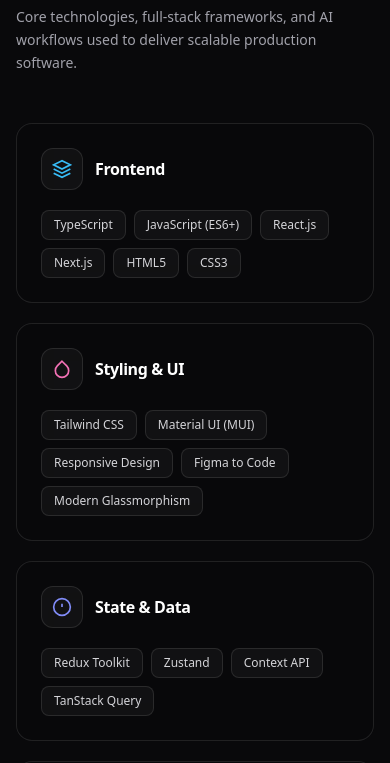
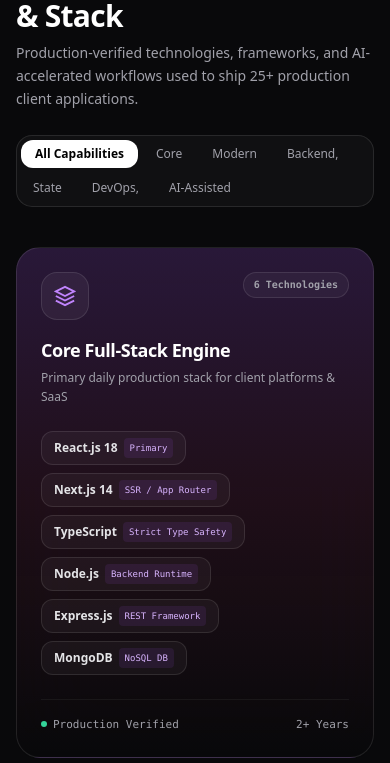
Before and after one commit to iamahmdev/ahmad-portfolio, a Next.js app: page / in a window 390 px wide. Shown: the part 6534-7297 px from the top of the page. Built offline with nearby package versions, Linux system fonts and the light colour scheme.

Commit message:
feat: redesign skills section into modern recruiter-centric capability bento grid with interactive filters and depth badges

```diff
--- a/src/pages/home/components/SkillsSection.tsx
+++ b/src/pages/home/components/SkillsSection.tsx
@@ -1,78 +1,165 @@
 "use client";
-import React from "react";
+import React, { useState } from "react";
 import { SectionPolygons } from "@/components/AmbientBackground";
-import { skillsList } from "../data/home.data";
+
+interface SkillItem {
+  name: string;
+  level: "Daily Production" | "Proficient" | "Workflow";
+  badge?: string;
+}
+
+interface SkillCategory {
+  id: string;
+  title: string;
+  subtitle: string;
+  color: string;
+  borderGlow: string;
+  tagColor: string;
+  icon: React.ReactNode;
+  skills: SkillItem[];
+}
 
 export default function SkillsSection() {
-  const categoryMeta: Record<string, { icon: React.ReactNode; color: string; border: string; glow: string }> = {
-    Frontend: {
-      color: "text-sky-400",
-      border: "hover:border-sky-500/40",
-      glow: "hover:shadow-[0_0_30px_rgba(56,189,248,0.15)]",
+  const [activeTab, setActiveTab] = useState<string>("all");
+
+  const categories: SkillCategory[] = [
+    {
+      id: "core",
+      title: "Core Full-Stack Engine",
+      subtitle: "Primary daily production stack for client platforms & SaaS",
+      color: "from-purple-500/20 via-pink-500/10 to-transparent",
+      borderGlow: "hover:border-purple-400/50 hover:shadow-[0_0_35px_rgba(168,85,247,0.2)]",
+      tagColor: "bg-purple-500/10 text-purple-300 border-purple-500/20",
       icon: (
-        <svg width="20" height="20" viewBox="0 0 24 24" fill="none" stroke="currentColor" strokeWidth="2">
+        <svg width="22" height="22" viewBox="0 0 24 24" fill="none" stroke="currentColor" strokeWidth="2" className="text-purple-400">
           <polygon points="12 2 2 7 12 12 22 7 12 2" />
           <polyline points="2 17 12 22 22 17" />
           <polyline points="2 12 12 17 22 12" />
         </svg>
       ),
+      skills: [
+        { name: "React.js 18", level: "Daily Production", badge: "Primary" },
+        { name: "Next.js 14", level: "Daily Production", badge: "SSR / App Router" },
+        { name: "TypeScript", level: "Daily Production", badge: "Strict Type Safety" },
+        { name: "Node.js", level: "Daily Production", badge: "Backend Runtime" },
+        { name: "Express.js", level: "Daily Production", badge: "REST Framework" },
+        { name: "MongoDB", level: "Daily Production", badge: "NoSQL DB" },
+      ],
     },
-    "Styling & UI": {
-      color: "text-pink-400",
-      border: "hover:border-pink-500/40",
-      glow: "hover:shadow-[0_0_30px_rgba(244,114,182,0.15)]",
+    {
+      id: "frontend",
+      title: "Modern UI & Frontend Engineering",
+      subtitle: "Pixel-perfect, accessible, and responsive user interfaces",
+      color: "from-sky-500/20 via-blue-500/10 to-transparent",
+      borderGlow: "hover:border-sky-400/50 hover:shadow-[0_0_35px_rgba(56,189,248,0.2)]",
+      tagColor: "bg-sky-500/10 text-sky-300 border-sky-500/20",
       icon: (
-        <svg width="20" height="20" viewBox="0 0 24 24" fill="none" stroke="currentColor" strokeWidth="2">
-          <path d="M12 2.69l5.66 5.66a8 8 0 1 1-11.31 0z" />
+        <svg width="22" height="22" viewBox="0 0 24 24" fill="none" stroke="currentColor" strokeWidth="2" className="text-sky-400">
+          <rect x="3" y="3" width="18" height="18" rx="2" />
+          <path d="M3 9h18M9 21V9" />
         </svg>
       ),
+      skills: [
+        { name: "Tailwind CSS", level: "Daily Production", badge: "Utility-First" },
+        { name: "Framer Motion", level: "Proficient", badge: "Fluid Micro-Interactions" },
+        { name: "Material UI (MUI)", level: "Proficient" },
+        { name: "Responsive Mobile-First", level: "Daily Production" },
+        { name: "HTML5 & Modern CSS3", level: "Daily Production" },
+        { name: "JavaScript (ES6+)", level: "Daily Production" },
+      ],
     },
-    "State & Data": {
-      color: "text-indigo-400",
-      border: "hover:border-indigo-500/40",
-      glow: "hover:shadow-[0_0_30px_rgba(129,140,248,0.15)]",
+    {
+      id: "backend",
+      title: "Backend, APIs & Database",
+      subtitle: "Secure schema design, authentication, and RESTful endpoints",
+      color: "from-emerald-500/20 via-teal-500/10 to-transparent",
+      borderGlow: "hover:border-emerald-400/50 hover:shadow-[0_0_35px_rgba(16,185,129,0.2)]",
+      tagColor: "bg-emerald-500/10 text-emerald-300 border-emerald-500/20",
       icon: (
-        <svg width="20" height="20" viewBox="0 0 24 24" fill="none" stroke="currentColor" strokeWidth="2">
-          <circle cx="12" cy="12" r="10" />
-          <line x1="12" y1="8" x2="12" y2="12" />
-          <line x1="12" y1="16" x2="12.01" y2="16" />
-        </svg>
-      ),
-    },
-    "Backend & DB": {
-      color: "text-emerald-400",
-      border: "hover:border-emerald-500/40",
-      glow: "hover:shadow-[0_0_30px_rgba(16,185,129,0.15)]",
-      icon: (
-        <svg width="20" height="20" viewBox="0 0 24 24" fill="none" stroke="currentColor" strokeWidth="2">
-          <rect x="2" y="2" width="20" height="8" rx="2" ry="2" />
-          <rect x="2" y="14" width="20" height="8" rx="2" ry="2" />
+        <svg width="22" height="22" viewBox="0 0 24 24" fill="none" stroke="currentColor" strokeWidth="2" className="text-emerald-400">
+          <rect x="2" y="2" width="20" height="8" rx="2" />
+          <rect x="2" y="14" width="20" height="8" rx="2" />
           <line x1="6" y1="6" x2="6.01" y2="6" />
           <line x1="6" y1="18" x2="6.01" y2="18" />
         </svg>
       ),
+      skills: [
+        { name: "RESTful API Architecture", level: "Daily Production", badge: "Endpoints" },
+        { name: "JWT & RBAC Auth", level: "Daily Production", badge: "Security" },
+        { name: "Mongoose ODM", level: "Daily Production", badge: "Data Models" },
+        { name: "CRUD & Aggregations", level: "Daily Production" },
+        { name: "API Rate Limiting", level: "Proficient" },
+        { name: "CORS & Middleware", level: "Daily Production" },
+      ],
     },
-    Tools: {
-      color: "text-amber-400",
-      border: "hover:border-amber-500/40",
-      glow: "hover:shadow-[0_0_30px_rgba(251,191,36,0.15)]",
+    {
+      id: "state",
+      title: "State & Asynchronous Data Caching",
+      subtitle: "Optimistic updates, real-time client state, and sync",
+      color: "from-indigo-500/20 via-purple-500/10 to-transparent",
+      borderGlow: "hover:border-indigo-400/50 hover:shadow-[0_0_35px_rgba(129,140,248,0.2)]",
+      tagColor: "bg-indigo-500/10 text-indigo-300 border-indigo-500/20",
       icon: (
-        <svg width="20" height="20" viewBox="0 0 24 24" fill="none" stroke="currentColor" strokeWidth="2">
+        <svg width="22" height="22" viewBox="0 0 24 24" fill="none" stroke="currentColor" strokeWidth="2" className="text-indigo-400">
+          <circle cx="12" cy="12" r="10" />
+          <path d="M12 6v6l4 2" />
+        </svg>
+      ),
+      skills: [
+        { name: "Redux Toolkit (RTK)", level: "Daily Production", badge: "Global State" },
+        { name: "TanStack Query", level: "Daily Production", badge: "Server Cache" },
+        { name: "Zustand", level: "Proficient", badge: "Lightweight" },
+        { name: "React Context API", level: "Daily Production" },
+        { name: "Axios Client", level: "Daily Production", badge: "Interceptors" },
+        { name: "Local & Session Storage", level: "Daily Production" },
+      ],
+    },
+    {
+      id: "tools",
+      title: "DevOps, Workflow & Testing",
+      subtitle: "Version control, automated deployments, and design handoff",
+      color: "from-amber-500/20 via-orange-500/10 to-transparent",
+      borderGlow: "hover:border-amber-400/50 hover:shadow-[0_0_35px_rgba(251,191,36,0.2)]",
+      tagColor: "bg-amber-500/10 text-amber-300 border-amber-500/20",
+      icon: (
+        <svg width="22" height="22" viewBox="0 0 24 24" fill="none" stroke="currentColor" strokeWidth="2" className="text-amber-400">
           <path d="M14.7 6.3a1 1 0 0 0 0 1.4l1.6 1.6a1 1 0 0 0 1.4 0l3.77-3.77a6 6 0 0 1-7.94 7.94l-6.91 6.91a2.12 2.12 0 0 1-3-3l6.91-6.91a6 6 0 0 1 7.94-7.94l-3.76 3.76z" />
         </svg>
       ),
+      skills: [
+        { name: "Git & GitHub", level: "Daily Production", badge: "Branching & PRs" },
+        { name: "Vercel Cloud", level: "Daily Production", badge: "CI/CD & Previews" },
+        { name: "Postman", level: "Daily Production", badge: "API Testing" },
+        { name: "Figma to React", level: "Daily Production", badge: "Pixel-Perfect" },
+        { name: "Jest", level: "Proficient", badge: "Testing" },
+        { name: "npm / pnpm / yarn", level: "Daily Production" },
+      ],
     },
-    "AI-Assisted Dev": {
-      color: "text-purple-400",
-      border: "hover:border-purple-500/40",
-      glow: "hover:shadow-[0_0_30px_rgba(168,85,247,0.2)]",
+    {
+      id: "ai",
+      title: "AI-Assisted Vibe Coding",
+      subtitle: "Accelerated engineering workflows shipping features ~40% faster",
+      color: "from-pink-500/20 via-purple-500/10 to-transparent",
+      borderGlow: "hover:border-pink-400/50 hover:shadow-[0_0_35px_rgba(244,114,182,0.2)]",
+      tagColor: "bg-pink-500/10 text-pink-300 border-pink-500/20",
       icon: (
-        <svg width="20" height="20" viewBox="0 0 24 24" fill="none" stroke="currentColor" strokeWidth="2">
+        <svg width="22" height="22" viewBox="0 0 24 24" fill="none" stroke="currentColor" strokeWidth="2" className="text-pink-400">
           <path d="m12 3-1.912 5.813a2 2 0 0 1-1.275 1.275L3 12l5.813 1.912a2 2 0 0 1 1.275 1.275L12 21l1.912-5.813a2 2 0 0 1 1.275-1.275L21 12l-5.813-1.912a2 2 0 0 1-1.275-1.275L12 3Z" />
         </svg>
       ),
+      skills: [
+        { name: "Cursor AI IDE", level: "Daily Production", badge: "High Velocity" },
+        { name: "Claude 3.7 / 3.5", level: "Daily Production", badge: "Architecture & Code" },
+        { name: "GitHub Copilot", level: "Daily Production", badge: "Inline Assist" },
+        { name: "Antigravity", level: "Daily Production", badge: "Agentic Workflows" },
+        { name: "Rapid Prototyping", level: "Daily Production", badge: "MVP in Days" },
+        { name: "Codex & Automation", level: "Workflow" },
+      ],
     },
-  };
+  ];
+
+  const filteredCategories =
+    activeTab === "all" ? categories : categories.filter((c) => c.id === activeTab);
 
   return (
     <section
@@ -82,57 +169,104 @@ export default function SkillsSection() {
       <SectionPolygons />
 
       <div className="relative z-10">
-        {/* Clean, high-impact header without redundant label pills */}
-        <div className="flex flex-col sm:flex-row sm:items-end justify-between gap-4 mb-12 md:mb-16">
+        {/* Recruiter-Centric Header */}
+        <div className="flex flex-col lg:flex-row lg:items-end justify-between gap-6 mb-10 md:mb-14">
           <div>
             <h2 className="text-3xl sm:text-4xl md:text-5xl font-extrabold text-white tracking-tight">
-              Technical Skills &amp; Stack
+              Engineering Capabilities &amp; Stack
             </h2>
-            <p className="text-zinc-400 text-sm sm:text-base mt-2 max-w-xl font-normal leading-relaxed">
-              Core technologies, full-stack frameworks, and AI workflows used to deliver scalable production software.
+            <p className="text-zinc-400 text-sm sm:text-base mt-2 max-w-2xl font-normal leading-relaxed">
+              Production-verified technologies, frameworks, and AI-accelerated workflows used to ship 25+ production client applications.
             </p>
+          </div>
+
+          {/* Interactive Category Filter Pills */}
+          <div className="flex flex-wrap gap-1.5 p-1 rounded-2xl bg-white/[0.03] border border-white/10 w-fit">
+            <button
+              type="button"
+              onClick={() => setActiveTab("all")}
+              className={`text-xs px-3.5 py-1.5 rounded-xl font-medium transition-all ${
+                activeTab === "all"
+                  ? "bg-white text-black font-semibold shadow-sm"
+                  : "text-zinc-400 hover:text-white"
+              }`}
+            >
+              All Capabilities
+            </button>
+            {categories.map((c) => (
+              <button
+                key={c.id}
+                type="button"
+                onClick={() => setActiveTab(c.id)}
+                className={`text-xs px-3 py-1.5 rounded-xl font-medium transition-all ${
+                  activeTab === c.id
+                    ? "bg-white text-black font-semibold shadow-sm"
+                    : "text-zinc-400 hover:text-white"
+                }`}
+              >
+                {c.title.split(" ")[0]}
+              </button>
+            ))}
           </div>
         </div>
 
-        {/* 6 Category Bento Cards Grid */}
-        <div className="grid grid-cols-1 sm:grid-cols-2 lg:grid-cols-3 gap-5 md:gap-6">
-          {Object.entries(skillsList).map(([category, skills]) => {
-            const meta = categoryMeta[category] || {
-              color: "text-purple-400",
-              border: "hover:border-purple-500/40",
-              glow: "hover:shadow-[0_0_30px_rgba(168,85,247,0.15)]",
-              icon: null,
-            };
-
-            return (
+        {/* Bento Grid */}
+        <div className="grid grid-cols-1 md:grid-cols-2 lg:grid-cols-3 gap-6">
+          {filteredCategories.map((cat) => (
             <div
-                key={category}
-                className={`group rounded-2xl border border-white/10 bg-zinc-950/70 backdrop-blur-xl p-6 transition-all duration-300 hover:-translate-y-1 ${meta.border} ${meta.glow} flex flex-col justify-between`}
+              key={cat.id}
+              className={`group relative rounded-3xl border border-white/10 bg-gradient-to-b ${cat.color} bg-zinc-950/80 backdrop-blur-2xl p-6 sm:p-7 transition-all duration-300 hover:-translate-y-1.5 flex flex-col justify-between ${cat.borderGlow}`}
             >
               <div>
-                  <div className="flex items-center gap-3 mb-5">
-                    <div className={`p-2.5 rounded-xl bg-white/[0.04] border border-white/10 ${meta.color} group-hover:scale-105 transition-transform`}>
-                      {meta.icon}
+                {/* Header with Icon and Subtitle */}
+                <div className="flex items-start justify-between gap-4 mb-4">
+                  <div className="p-3 rounded-2xl bg-white/[0.05] border border-white/10 shrink-0 group-hover:scale-105 transition-transform">
+                    {cat.icon}
                   </div>
-                    <h3 className="text-base font-bold text-white tracking-tight">
-                      {category}
-                    </h3>
+                  <span className="text-[10px] font-mono font-semibold px-2.5 py-1 rounded-full bg-white/[0.04] border border-white/10 text-zinc-400">
+                    {cat.skills.length} Technologies
+                  </span>
                 </div>
 
+                <h3 className="text-lg font-bold text-white tracking-tight mb-1">
+                  {cat.title}
+                </h3>
+                <p className="text-xs text-zinc-400 leading-relaxed mb-6 font-normal">
+                  {cat.subtitle}
+                </p>
+
+                {/* Skill Chips with Depth Badges */}
                 <div className="flex flex-wrap gap-2">
-                    {skills.map((skill) => (
-                      <span
-                        key={skill}
-                        className="text-xs font-medium text-zinc-300 bg-white/[0.04] border border-white/10 rounded-lg px-3 py-1.5 transition-all duration-200 hover:border-purple-400/50 hover:bg-white/[0.08] hover:text-white"
+                  {cat.skills.map((skill) => (
+                    <div
+                      key={skill.name}
+                      className="group/chip flex items-center gap-1.5 px-3 py-1.5 rounded-xl bg-white/[0.04] hover:bg-white/[0.09] border border-white/10 hover:border-white/25 transition-all text-xs"
                     >
-                        {skill}
+                      <span className="font-semibold text-zinc-200 group-hover/chip:text-white transition-colors">
+                        {skill.name}
                       </span>
+                      {skill.badge && (
+                        <span className={`text-[9px] font-mono px-1.5 py-0.5 rounded ${cat.tagColor}`}>
+                          {skill.badge}
+                        </span>
+                      )}
+                    </div>
                   ))}
                 </div>
               </div>
+
+              {/* Bottom Subtle Proof Note */}
+              <div className="mt-6 pt-4 border-t border-white/5 flex items-center justify-between text-[11px] font-mono text-zinc-400">
+                <span className="flex items-center gap-1.5">
+                  <span className="w-1.5 h-1.5 rounded-full bg-emerald-400" />
+                  <span>Production Verified</span>
+                </span>
+                <span className="text-zinc-400 group-hover:text-purple-300 transition-colors">
+                  2+ Years
+                </span>
               </div>
-            );
-          })}
+            </div>
+          ))}
         </div>
       </div>
     </section>
```
Lines whose indentation alone changed are shown as unchanged.
